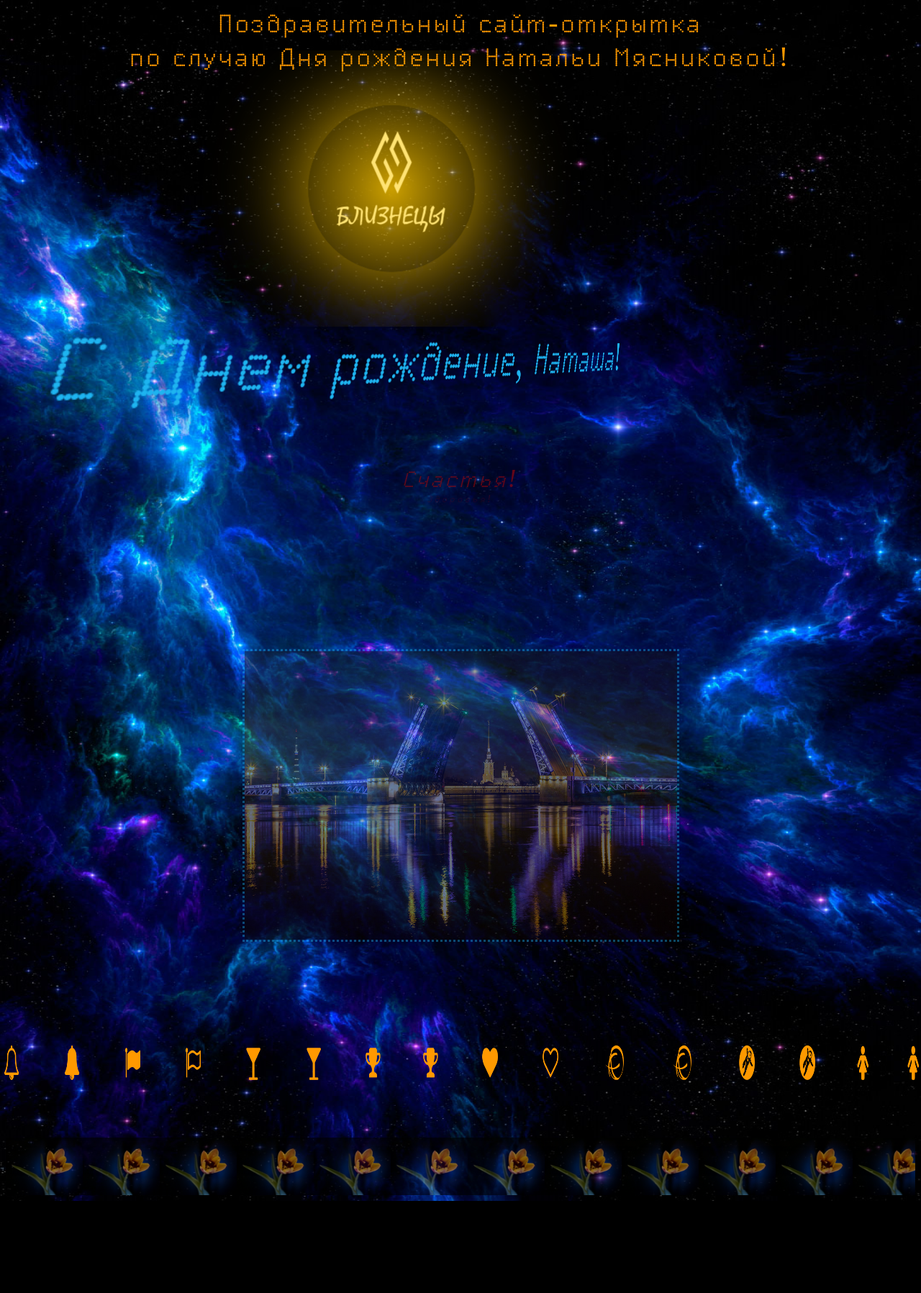
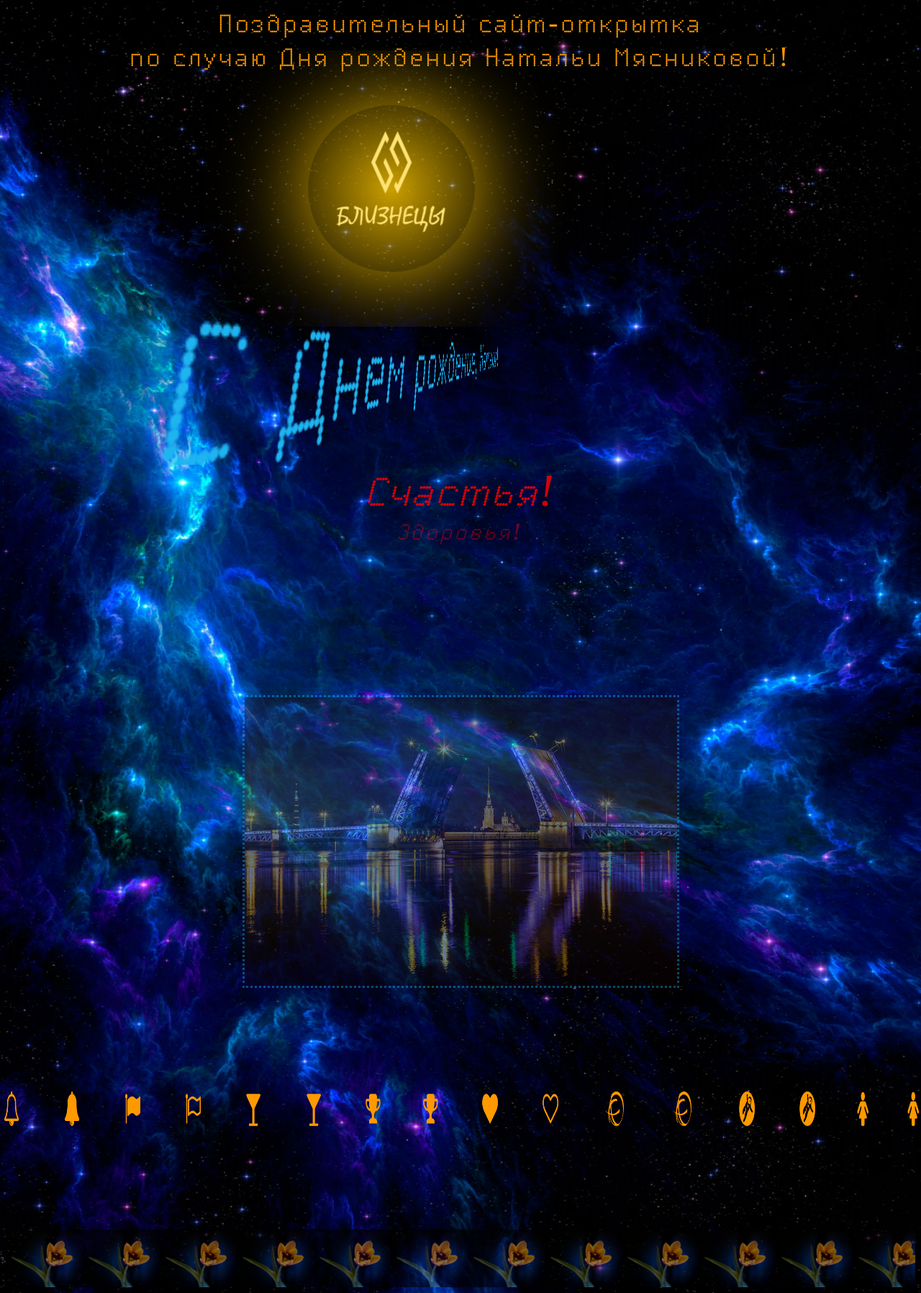
Before and after one commit to Gredchel/Gredchel.github.io, a PHP site: page / in a window 1280 px wide. Shown: the whole page at 72% size. Before the commit the page ends 1669 px from the top, so only its background shows below. Run offline with PHP 8.4, Linux system fonts and the light colour scheme.

Commit message:
28.05.18

```diff
--- a/satra/resrc/css1.css
+++ b/satra/resrc/css1.css
@@ -46,7 +46,7 @@ body {
 .orange2 {color: #FF8D40;}
 .orange3 {color: #A64300;}
 .orange4 {color: rgba(255,103,0,1.00);}
-.red1 {	color: rgba(180,7,7,1.00);}
+.red1 {	color: rgba(255,0,0,1.00);}
 .beige1 {color: rgba(240,240,190,1.00);}
 .purple1 {color: rgba(200,0,130,1.00);}
 
@@ -65,7 +65,6 @@ body {
 .divflex4 {
 	display: flex;
 	justify-content: center;
-	margin-top: -8vmin;
 	opacity: 0.4;
 }
 .divflex4 img {
@@ -96,7 +95,7 @@ body {
 	padding-top: 5vmin;
 	opacity: 0;
 	box-shadow: 0 0 16vmin 2vmin rgba(30,180,240,1);
-	background-image: radial-gradient(rgba(70,120,210,0.0),rgba(70,120,210,1)), url(../imgs/SP2.png);
+	background-image: radial-gradient(rgba(70,120,210,0.0),rgba(30,180,240,1)), url(../imgs/SP2.png);
 	background-repeat: no-repeat;
 	background-size: 100% 100%;
 	animation-delay: 10s;
@@ -137,7 +136,7 @@ to {opacity:1; transform: rotateY(360deg) translate(-200%,0) rotateY(-360deg) sc
 	position: relative;
 	overflow: hidden;
 	transform-style: preserve-3d;
-	perspective: 100vmin;
+	perspective: 600px;
 }
 .spec {
 	width: 100%;
@@ -145,7 +144,7 @@ to {opacity:1; transform: rotateY(360deg) translate(-200%,0) rotateY(-360deg) sc
 	font-style: italic;
 	font-size: 10vmin;
 	text-align: center;
-	animation: 32s linear infinite;
+	animation: 24s linear infinite;
 	padding-top: 16vmin;
 }
 .spec1 {animation-name:spec1;}
@@ -182,19 +181,22 @@ to {opacity:1; transform: rotateY(360deg) translate(-200%,0) rotateY(-360deg) sc
 	padding-bottom: 0px;
 	padding-left: 0px;
 	overflow: hidden;
-	font-size: 0px;
 	font-style: italic;
 	text-align: center;
 	list-style-type: none;
 }
-#congr1 {animation: congr 12s 0s linear infinite alternate;}
-#congr2 {animation: congr 12s 4s linear infinite alternate;}
-#congr3 {animation: congr 12s 8s linear infinite alternate;}
-#congr4 {animation: congr 12s 12s linear infinite alternate;}
-#congr5 {animation: congr 12s 16s linear infinite alternate;}
+#congr1, #congr2, #congr3, #congr4, #congr5 {
+	font-size:0;
+	animation: congr 8s linear infinite alternate;
+}
+#congr1 {animation-delay: 0s;}
+#congr2 {animation-delay: 3s;}
+#congr3 {animation-delay: 6s;}
+#congr4 {animation-delay: 9s;}
+#congr5 {animation-delay: 12s;}
 @keyframes congr {
 0% {opacity:0; font-size:0;}
-100% {opacity:1; font-size:8vmin;}
+100% {opacity:1; font-size:1.2em;}
 }
 .icon {
 	font-family: FontAwesome, monospace;
@@ -244,8 +246,6 @@ to {opacity:1; transform: rotateY(360deg) translate(-200%,0) rotateY(-360deg) sc
 
 #footer {
 	height: 10vmin;
-	margin-top: -8vmin;
-
 	opacity: 0.6;
 	background-image: url(../imgs/3.png);
 	background-repeat: repeat-x;
```
